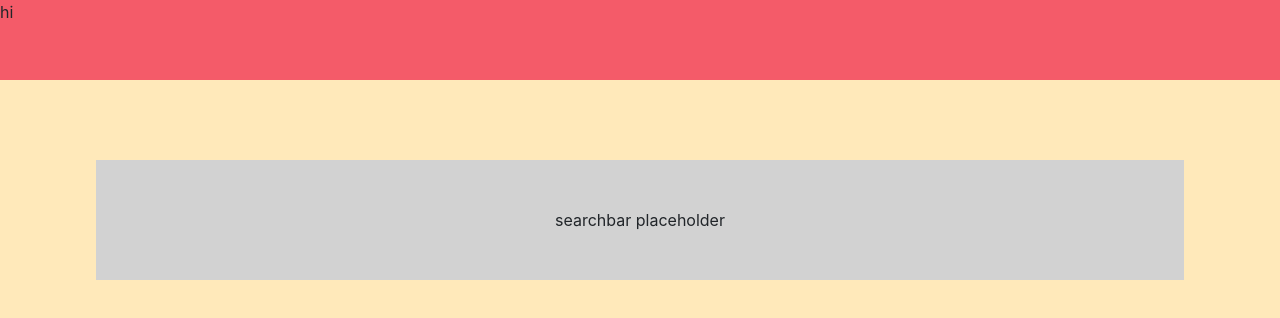
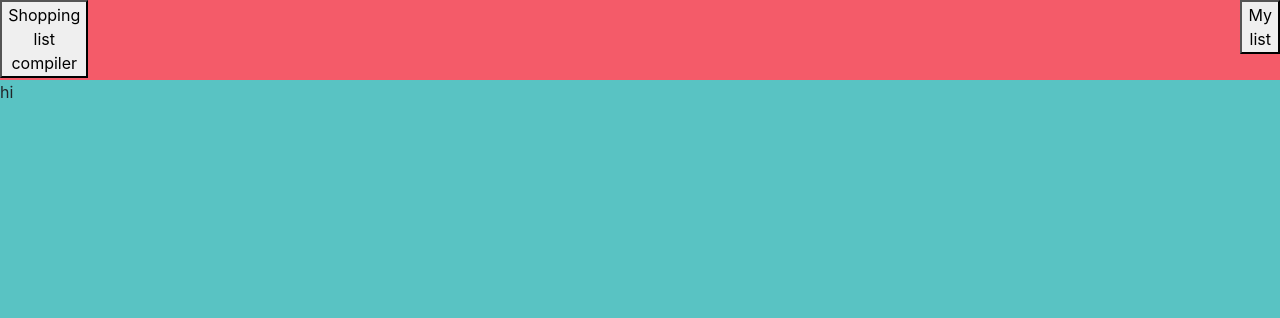
Before and after one commit to fafnirZ/monkeywork, a React (Create React App) app in the folder frontend/: page / in a window 1280 px wide. Shown: the top 318 px of the page. Built offline with nearby package versions, Linux system fonts and the light colour scheme.

Commit message:
nav bar functionality works

```diff
--- a/frontend/src/App.js
+++ b/frontend/src/App.js
@@ -3,18 +3,27 @@ import './App.css';
 import { Nav } from './components/Nav/nav';
 import { SearchBar } from './components/SearchBar/searchBar';
 import { Personalise } from './components/Personalise/personalise';
+import { ViewContext } from './components/GlobalContexts/viewContext';
 
 function App() {
-  const [view, setView] = React.useState('search')
+  const [view, setView] = React.useState('personalise');
+
+  const toggleView = () => {
+    setView(view === 'search' ? 'personalise' : 'search' );
+  }
+
   return (
     <div className="App">
-      <header className="App-header">
-        <Nav/>
-      </header>
+      <ViewContext.Provider value={{view, toggleView}}>
+        <header className="App-header">
+          <Nav/>
+        </header>
+      </ViewContext.Provider>
       <body className="App-container">
         {(view === "search") && <SearchBar/>}
         {(view === "personalise") && <Personalise/>}
       </body>
+
     </div>
   );
 }
--- /dev/null
+++ b/frontend/src/components/GlobalContexts/viewContext.js
@@ -0,0 +1,3 @@
+import React from 'react';
+
+export const ViewContext = React.createContext('search');
--- a/frontend/src/components/Nav/nav.css
+++ b/frontend/src/components/Nav/nav.css
@@ -1,3 +1,11 @@
 .nav-container {
     height: 10vh;
+    display:flex;
+    flex-direction: row;
+    grid-gap: 90vw;
 }
+
+.nav-button-container > button {
+    display:flex;
+    flex-direction: row;
+}
--- a/frontend/src/components/Nav/nav.jsx
+++ b/frontend/src/components/Nav/nav.jsx
@@ -1,8 +1,23 @@
+import React from 'react';
+import { ViewContext } from '../GlobalContexts/viewContext';
 import './nav.css'
 export function Nav(props) {
+    const [buttons, setButtons] = React.useState(['Shopping list compiler','My list'])
+    const view = React.useContext(ViewContext);
     return(
         <div className="nav-container">
-            hi
+            {buttons.map((i)=>{
+                return (
+                    <div className="nav-button-container">
+                        <button onClick={()=> {
+                            view.toggleView();
+                        }}>
+                            {i}
+                        </button>
+                    </div>
+                )
+            })}
+
         </div>
     )
 };
```
